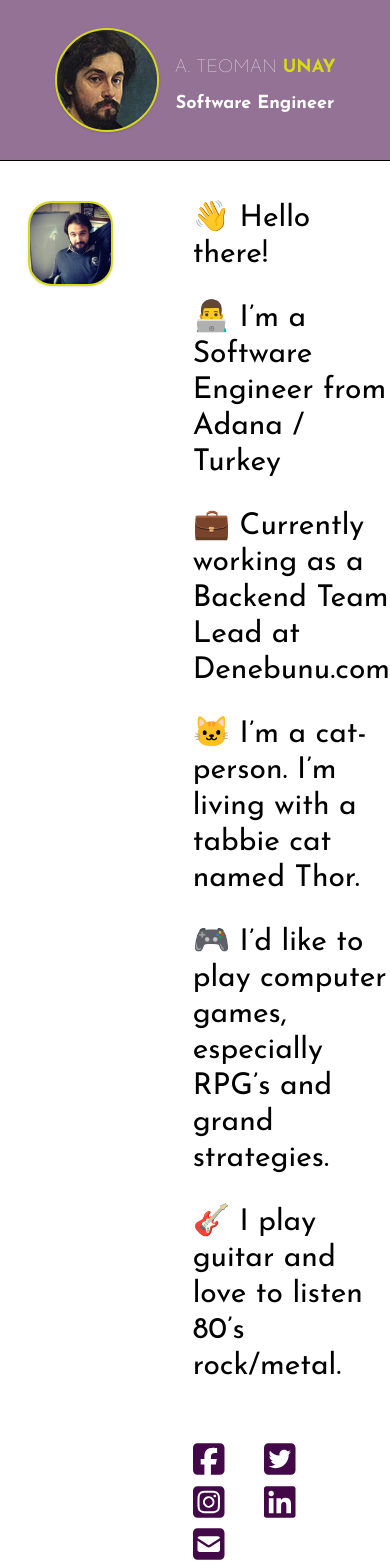
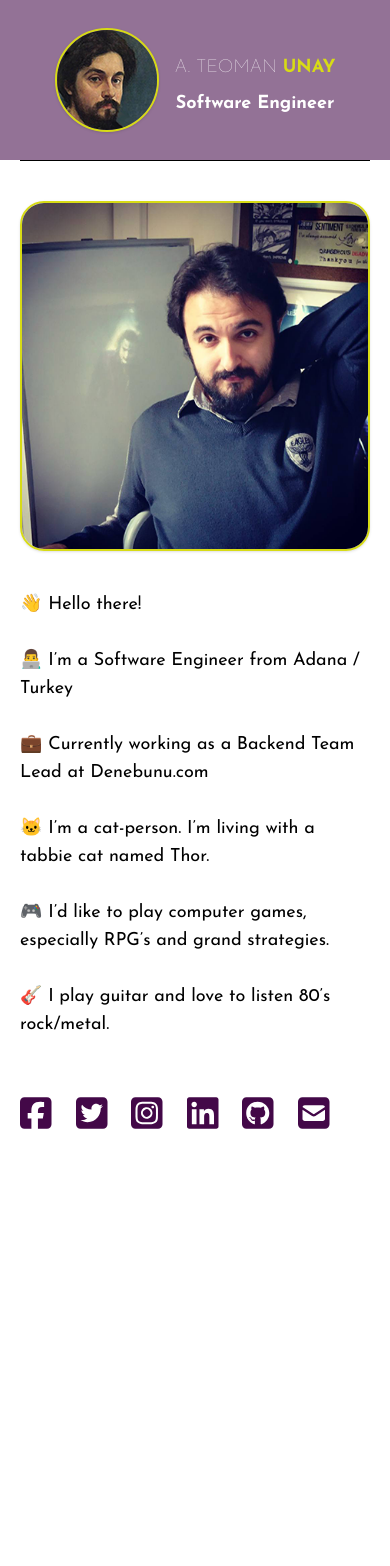
Before and after one commit to dhargan/tunay, a React (Create React App) app: page / in a window 390 px wide. Shown: the top 1566 px of the page. After the commit the page ends 1138 px from the top, so only its background shows below. Built offline with nearby package versions, Linux system fonts and the light colour scheme.

Commit message:
Make About component responsive

```diff
--- a/src/components/About.js
+++ b/src/components/About.js
@@ -5,6 +5,7 @@ import {
     faTwitterSquare,
     faInstagramSquare,
     faLinkedin,
+    faGithubSquare,
 } from "@fortawesome/free-brands-svg-icons";
 import { faEnvelopeSquare } from "@fortawesome/free-solid-svg-icons";
 
@@ -13,10 +14,11 @@ const twitterIcon = <FontAwesomeIcon icon={faTwitterSquare} />;
 const instagramIcon = <FontAwesomeIcon icon={faInstagramSquare} />;
 const linkedInIcon = <FontAwesomeIcon icon={faLinkedin} />;
 const emailIcon = <FontAwesomeIcon icon={faEnvelopeSquare} />;
+const gitHubIcon = <FontAwesomeIcon icon={faGithubSquare} />;
 
 const About = () => {
     return (
-        <div className="flex flex-row pt-10 pl-7 border-t border-black">
+        <div className="xl:flex xl:flex-row pt-10 ml-5 xl:ml-0 mr-5 xl:mr-0 xl:pl-7 border-t border-black">
             <div className="basis-2/7">
                 <img
                     className="shadow rounded-3xl border-2 border-yellow shadow-black"
@@ -24,7 +26,7 @@ const About = () => {
                     alt="logo"
                 />
             </div>
-            <div className="basis-5/7 pl-20 text-3xl">
+            <div className="basis-5/7 xl:pl-20 text-lg xl:text-3xl pt-10 xl:pt-0">
                 <p className="mb-7">👋 Hello there! </p>
                 <p className="mb-7">
                     👨‍💻 I’m a Software Engineer from Adana / Turkey
@@ -53,7 +55,7 @@ const About = () => {
                 <p className="mt-14 text-4xl text-dark-purple ">
                     <a
                         href="https://www.facebook.com/teyobeyler/"
-                        className="mr-10"
+                        className="mr-6"
                         target="_blank"
                         rel="noopener noreferrer"
                     >
@@ -61,7 +63,7 @@ const About = () => {
                     </a>
                     <a
                         href="https://twitter.com/teomanunay/"
-                        className="mr-10"
+                        className="mr-6"
                         target="_blank"
                         rel="noopener noreferrer"
                     >
@@ -69,7 +71,7 @@ const About = () => {
                     </a>
                     <a
                         href="https://www.instagram.com/teyobeyler/"
-                        className="mr-10"
+                        className="mr-6"
                         target="_blank"
                         rel="noopener noreferrer"
                     >
@@ -77,15 +79,23 @@ const About = () => {
                     </a>
                     <a
                         href="https://www.linkedin.com/in/a-teoman-unay-93684527/"
-                        className="mr-10"
+                        className="mr-6"
                         target="_blank"
                         rel="noopener noreferrer"
                     >
                         {linkedInIcon}
                     </a>
                     <a
+                        href="https://github.com/dhargan/"
+                        className="mr-6"
+                        target="_blank"
+                        rel="noopener noreferrer"
+                    >
+                        {gitHubIcon}
+                    </a>
+                    <a
                         href="mailto:teomanunay@gmail.com"
-                        className="mr-10"
+                        className="mr-6"
                         target="_blank"
                         rel="noopener noreferrer"
                     >
```
